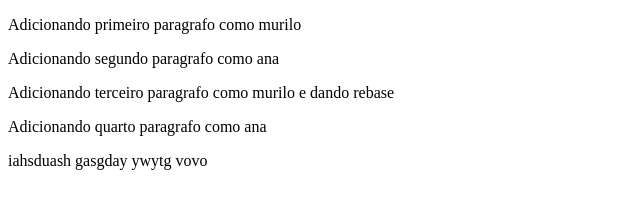
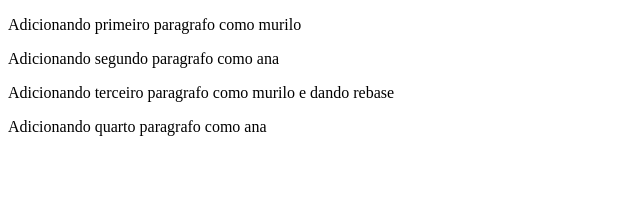
Before and after one commit to murilobesson/alura-git, a plain HTML site: page index.html in a window 1280 px wide. Shown: the whole page, without its empty margins (0-640 px from the left). Drawn offline with Linux system fonts and the light colour scheme.

Commit message:
Revert "Vovo"
This reverts commit c78cfa81d38deffc75fd15d5c2e3b0bc836655e1.

```diff
--- a/index.html
+++ b/index.html
@@ -10,6 +10,5 @@
     <p>Adicionando segundo paragrafo como ana</p>
     <p>Adicionando terceiro paragrafo como murilo e dando rebase</p>
     <p>Adicionando quarto paragrafo como ana</p>
-    <p>iahsduash gasgday ywytg vovo</p>
 </body>
 </html>
```
